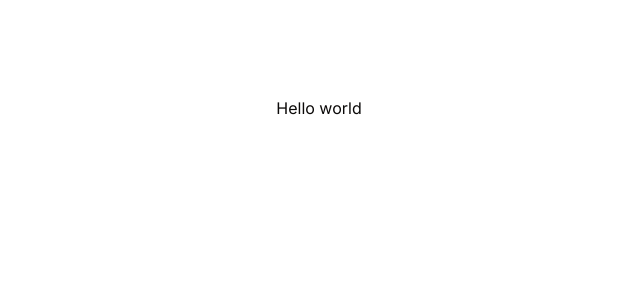
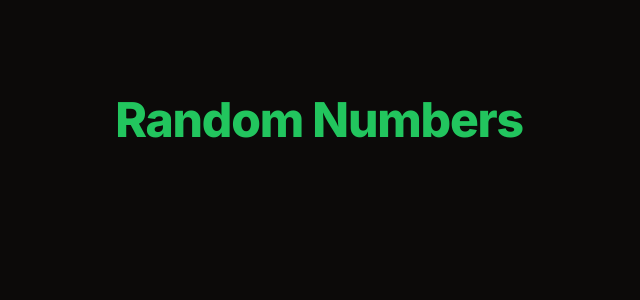
Before and after one commit to willemverbuyst/framer-motion-playground, a Next.js app: page / in a window 1280 px wide. Shown: the top 300 px of the page, without its empty margins (321-961 px from the left). Built offline with nearby package versions, Linux system fonts and the light colour scheme.

Commit message:
Update theme and header

```diff
--- a/app/globals.css
+++ b/app/globals.css
@@ -5,24 +5,24 @@
 @layer base {
   :root {
     --background: 0 0% 100%;
-    --foreground: 20 14.3% 4.1%;
+    --foreground: 240 10% 3.9%;
     --card: 0 0% 100%;
-    --card-foreground: 20 14.3% 4.1%;
+    --card-foreground: 240 10% 3.9%;
     --popover: 0 0% 100%;
-    --popover-foreground: 20 14.3% 4.1%;
-    --primary: 24 9.8% 10%;
-    --primary-foreground: 60 9.1% 97.8%;
-    --secondary: 60 4.8% 95.9%;
-    --secondary-foreground: 24 9.8% 10%;
-    --muted: 60 4.8% 95.9%;
-    --muted-foreground: 25 5.3% 44.7%;
-    --accent: 60 4.8% 95.9%;
-    --accent-foreground: 24 9.8% 10%;
+    --popover-foreground: 240 10% 3.9%;
+    --primary: 142.1 76.2% 36.3%;
+    --primary-foreground: 355.7 100% 97.3%;
+    --secondary: 240 4.8% 95.9%;
+    --secondary-foreground: 240 5.9% 10%;
+    --muted: 240 4.8% 95.9%;
+    --muted-foreground: 240 3.8% 46.1%;
+    --accent: 240 4.8% 95.9%;
+    --accent-foreground: 240 5.9% 10%;
     --destructive: 0 84.2% 60.2%;
-    --destructive-foreground: 60 9.1% 97.8%;
-    --border: 20 5.9% 90%;
-    --input: 20 5.9% 90%;
-    --ring: 20 14.3% 4.1%;
+    --destructive-foreground: 0 0% 98%;
+    --border: 240 5.9% 90%;
+    --input: 240 5.9% 90%;
+    --ring: 142.1 76.2% 36.3%;
     --radius: 0.5rem;
     --chart-1: 12 76% 61%;
     --chart-2: 173 58% 39%;
@@ -33,24 +33,24 @@
 
   .dark {
     --background: 20 14.3% 4.1%;
-    --foreground: 60 9.1% 97.8%;
-    --card: 20 14.3% 4.1%;
-    --card-foreground: 60 9.1% 97.8%;
-    --popover: 20 14.3% 4.1%;
-    --popover-foreground: 60 9.1% 97.8%;
-    --primary: 60 9.1% 97.8%;
-    --primary-foreground: 24 9.8% 10%;
-    --secondary: 12 6.5% 15.1%;
-    --secondary-foreground: 60 9.1% 97.8%;
-    --muted: 12 6.5% 15.1%;
-    --muted-foreground: 24 5.4% 63.9%;
+    --foreground: 0 0% 95%;
+    --card: 24 9.8% 10%;
+    --card-foreground: 0 0% 95%;
+    --popover: 0 0% 9%;
+    --popover-foreground: 0 0% 95%;
+    --primary: 142.1 70.6% 45.3%;
+    --primary-foreground: 144.9 80.4% 10%;
+    --secondary: 240 3.7% 15.9%;
+    --secondary-foreground: 0 0% 98%;
+    --muted: 0 0% 15%;
+    --muted-foreground: 240 5% 64.9%;
     --accent: 12 6.5% 15.1%;
-    --accent-foreground: 60 9.1% 97.8%;
+    --accent-foreground: 0 0% 98%;
     --destructive: 0 62.8% 30.6%;
-    --destructive-foreground: 60 9.1% 97.8%;
-    --border: 12 6.5% 15.1%;
-    --input: 12 6.5% 15.1%;
-    --ring: 24 5.7% 82.9%;
+    --destructive-foreground: 0 85.7% 97.3%;
+    --border: 240 3.7% 15.9%;
+    --input: 240 3.7% 15.9%;
+    --ring: 142.4 71.8% 29.2%;
     --chart-1: 220 70% 50%;
     --chart-2: 160 60% 45%;
     --chart-3: 30 80% 55%;
--- a/app/layout.tsx
+++ b/app/layout.tsx
@@ -1,3 +1,4 @@
+import { cn } from "@/lib/utils";
 import type { Metadata } from "next";
 import { Inter } from "next/font/google";
 import "./globals.css";
@@ -16,7 +17,7 @@
 }>) {
   return (
     <html lang="en">
-      <body className={inter.className}>{children}</body>
+      <body className={cn(inter.className, "dark")}>{children}</body>
     </html>
   );
 }
--- a/app/page.tsx
+++ b/app/page.tsx
@@ -1,7 +1,9 @@
 export default function Home() {
   return (
     <main className="flex min-h-screen flex-col items-center justify-between p-24">
-      <h1>Hello world</h1>
+      <h1 className="scroll-m-20 text-4xl font-extrabold tracking-tight lg:text-5xl text-primary capitalize">
+        random numbers
+      </h1>
     </main>
   );
 }
```
